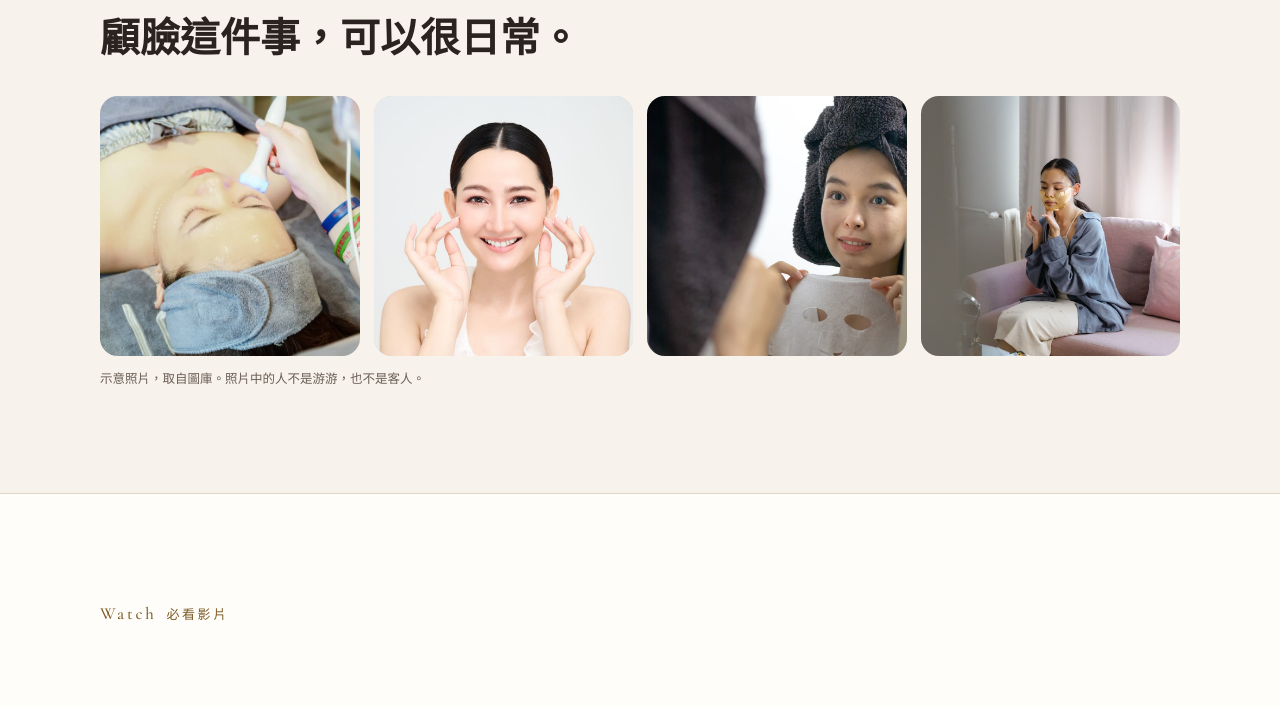
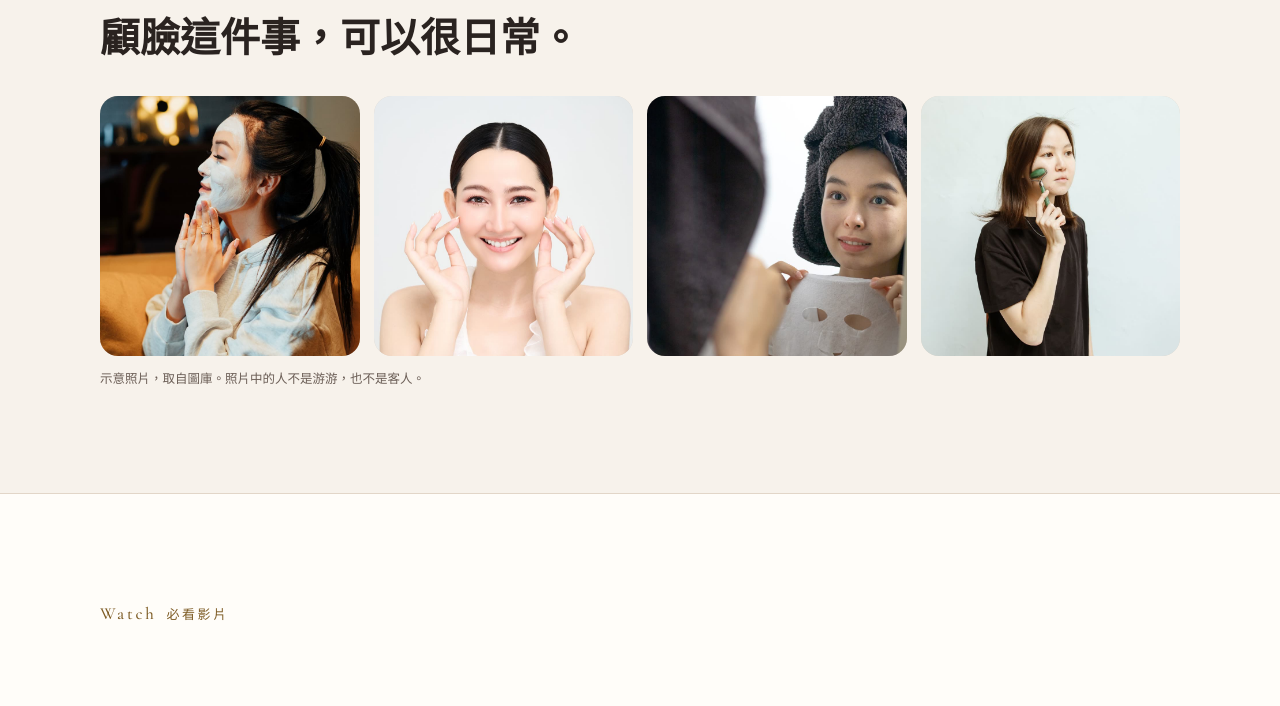
Before and after one commit to joanna-youyou/joanna-youyou.github.io, a plain HTML site: page index.html in a window 1280 px wide. Shown: the part 3371-4077 px from the top of the page. Drawn offline with nearby package versions, Linux system fonts and the light colour scheme.

Commit message:
首頁換掉兩張示意照片，兩頁不重複

```diff
--- a/index.html
+++ b/index.html
@@ -519,10 +519,10 @@
       <p class="eyebrow"><span class="latin">Care</span>保養日常</p>
       <h2><span class="ph">顧臉這件事，</span><span class="ph">可以很日常。</span></h2>
       <div class="looks-grid">
-        <img src="images/stock/home-salon-care.jpg" width="900" height="900" loading="lazy" style="object-position:58% 50%" alt="美容室裡躺著做臉部保養的女生">
+        <img src="images/stock/home-warm-mask.jpg" width="900" height="1350" loading="lazy" style="object-position:50% 36%" alt="在暖光裡敷著面膜的女生">
         <img src="images/stock/home-smile.jpg" width="900" height="900" loading="lazy" style="object-position:50% 18%" alt="微笑著用雙手輕觸臉頰的女生">
         <img src="images/stock/home-mirror-mask.jpg" width="900" height="900" loading="lazy" style="object-position:50% 36%" alt="拿著面膜照鏡子的女生">
-        <img src="images/stock/home-sofa-mask.jpg" width="900" height="900" loading="lazy" style="object-position:50% 42%" alt="坐在沙發上敷臉的女生">
+        <img src="images/stock/home-face-roller.jpg" width="1350" height="900" loading="lazy" style="object-position:45% 50%" alt="用臉部滾輪輕按臉頰的女生">
       </div>
       <p class="looks-note">示意照片，取自圖庫。照片中的人不是游游，也不是客人。</p>
     </div>
```
